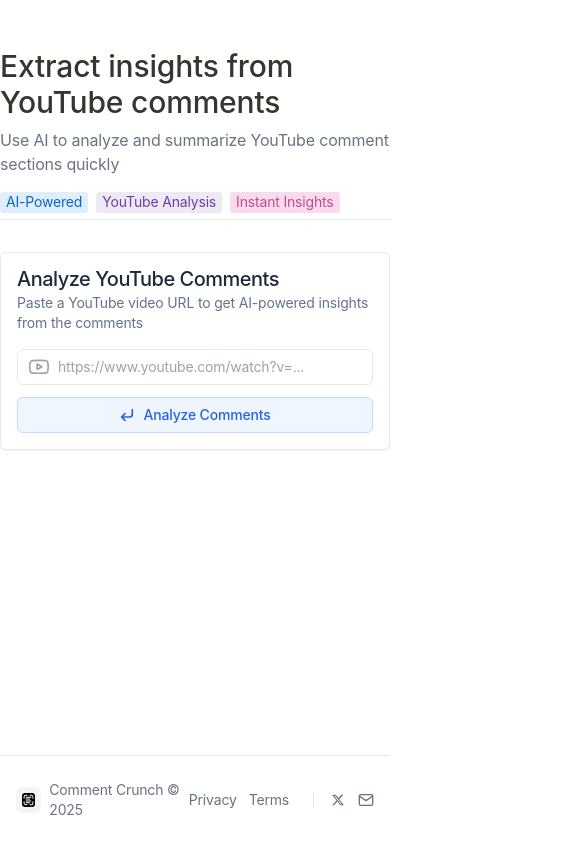
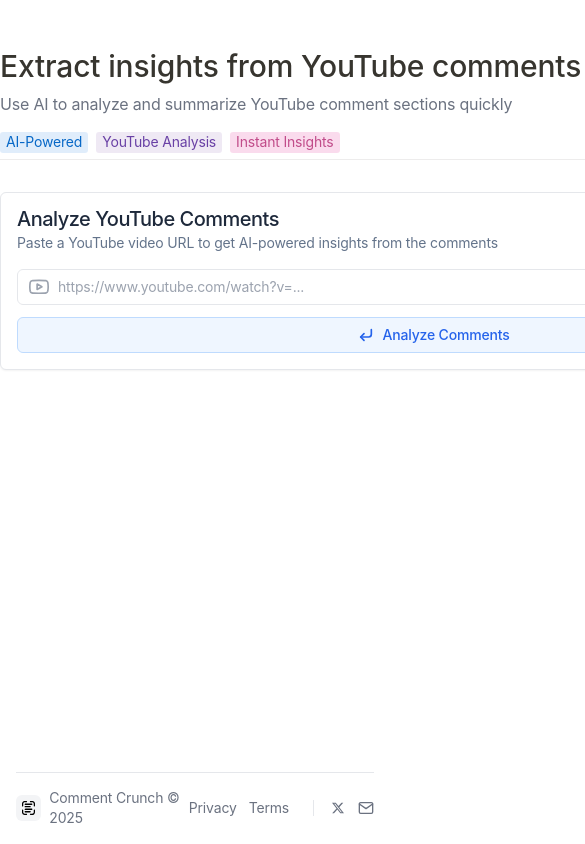
Before and after one commit to florian-lup/comment-crunch, a Next.js app: page / in a window 390 px wide. Shown: the top 844 px of the page, 585 px wide, since content can reach past the window. Built offline with nearby package versions, Linux system fonts and the light colour scheme.

Commit message:
Refine CommentAnalyzer layout and responsiveness with improved styling and container widths

```diff
--- a/src/components/CommentAnalyzer.tsx
+++ b/src/components/CommentAnalyzer.tsx
@@ -78,9 +78,10 @@
   };
 
   return (
-    <div className="w-full max-w-3xl mx-auto mb-16">
-      <div>
-        <Card className="overflow-hidden border border-gray-200 shadow-sm">
+    <div className="mb-16 mx-auto flex flex-col items-center">
+      {/* Input Card */}
+      <div style={{ width: "868px", maxWidth: "100%" }}>
+        <Card className="w-full overflow-hidden border border-gray-200 shadow-sm">
           <CardHeader>
             <CardTitle>Analyze YouTube Comments</CardTitle>
             <CardDescription>
@@ -150,9 +151,10 @@
         </Card>
       </div>
 
-      {result && (
-        <div className="mt-8 animate-fadeIn">
-          <Card className="overflow-hidden border border-gray-200 shadow-sm">
+      {/* Results Card - Always render the container div */}
+      <div className={`mt-8 ${result ? 'animate-fadeIn' : 'hidden'}`} style={{ width: "868px", maxWidth: "100%" }}>
+        {result && (
+          <Card className="w-full overflow-hidden border border-gray-200 shadow-sm">
             <CardHeader>
               <div>
                 <CardTitle>{result.videoTitle}</CardTitle>
@@ -167,8 +169,8 @@
               </div>
             </CardContent>
           </Card>
-        </div>
-      )}
+        )}
+      </div>
     </div>
   );
 }
--- a/src/components/ui/footer.tsx
+++ b/src/components/ui/footer.tsx
@@ -3,9 +3,10 @@
 
 export function Footer() {
   return (
-    <footer className="w-full border-t border-gray-200 bg-white mt-auto py-6">
+    <footer className="w-full bg-white mt-auto py-4">
       <div className="notion-container">
-        <div className="flex justify-between items-center">
+        <div className="flex justify-between items-center relative">
+          <div className="absolute -top-4 left-0 right-0 h-px bg-gray-200"></div>
           <div className="flex items-center gap-2">
             <div className="bg-gray-100 rounded-md p-1.5">
               <Image
```
Also changed, not shown: public/logo.svg.
